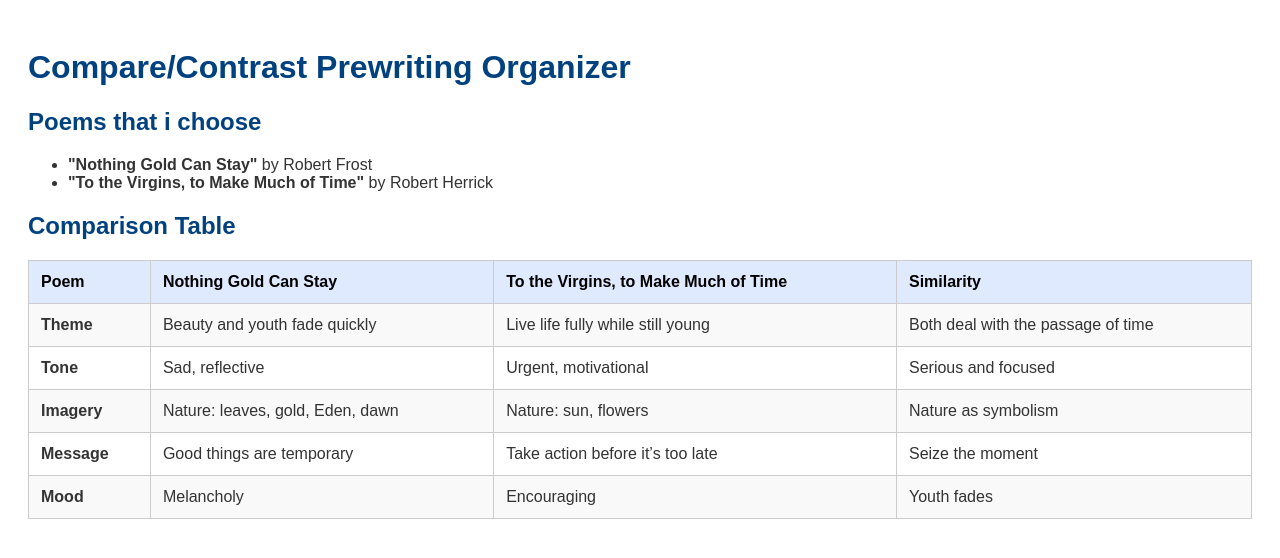
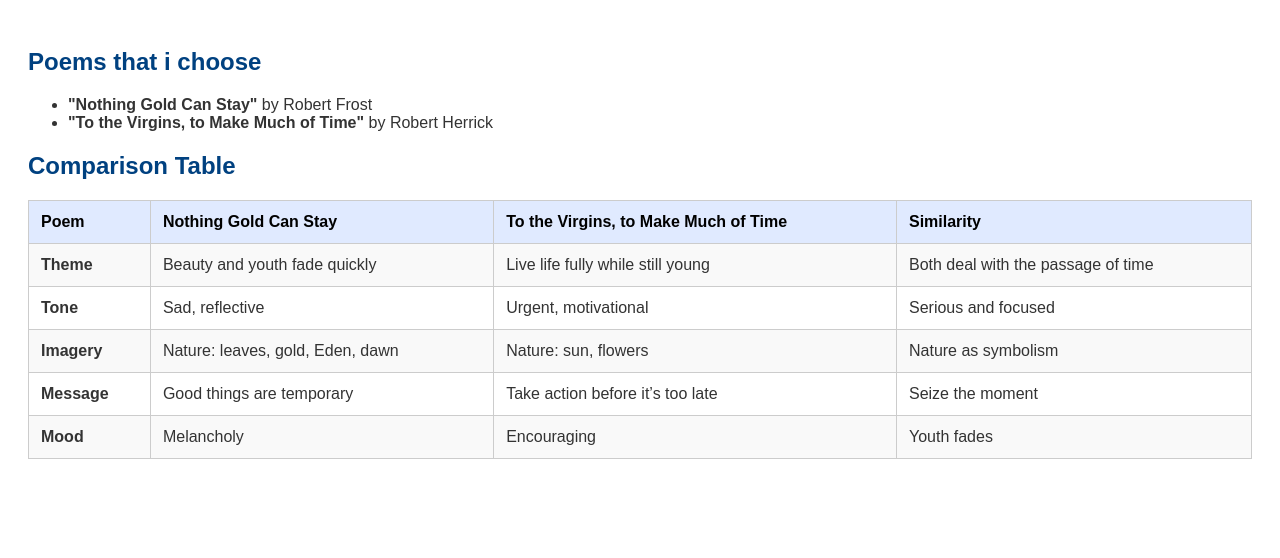
Before and after one commit to Homakis/La-fishe-Assignment-Prewriting-, a plain HTML site: page index.html in a window 1280 px wide. Drawn offline with Linux system fonts and the light colour scheme.

Commit message:
Update index.html

```diff
--- a/index.html
+++ b/index.html
@@ -8,7 +8,7 @@
       padding: 20px;
       color: #333;
     }
-    h1, h2 {
+       h2 {
       color: #004180;
     }
     table {
@@ -38,8 +38,6 @@
   </style>
 </head>
 <body>
-  <h1>Compare/Contrast Prewriting Organizer</h1>
-
   <h2>Poems that i choose</h2>
   <ul>
     <li><strong>"Nothing Gold Can Stay"</strong> by Robert Frost</li>
```
